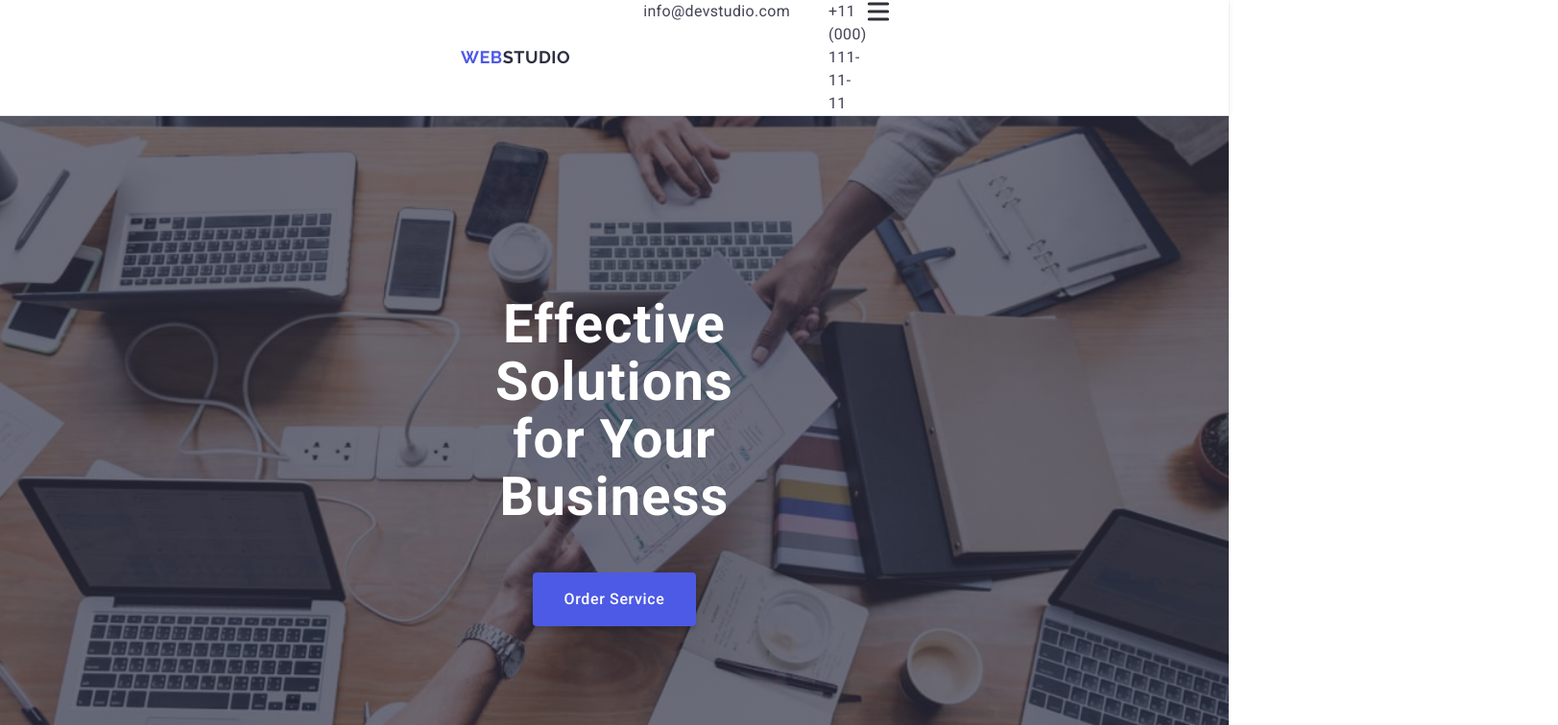
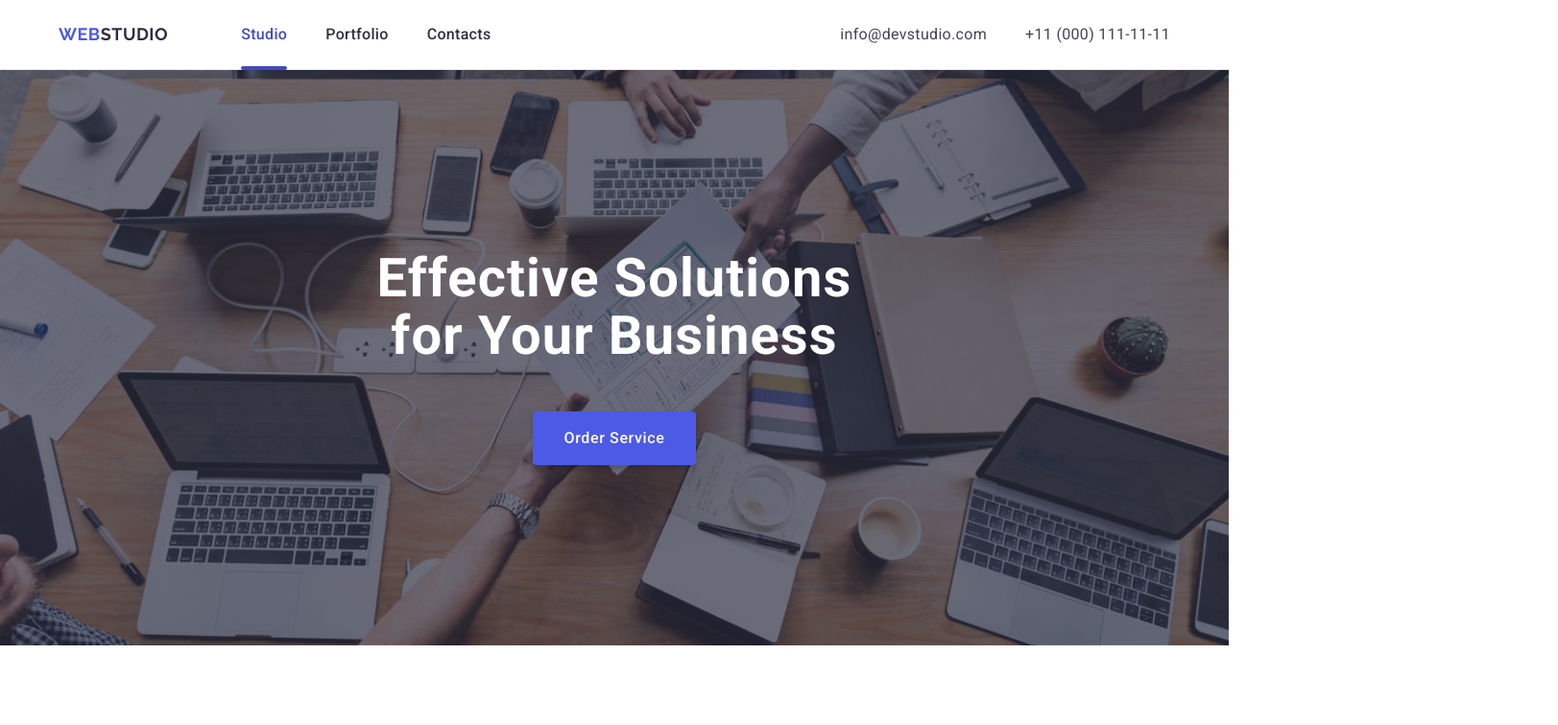
Before and after one commit to bt-Unialex/goit-markup-hw-06, a plain HTML site: page index.html in a window 1280 px wide. Shown: the top 756 px of the page at 96% size, 1623 px wide, since content can reach past the window. Drawn offline with nearby package versions, Linux system fonts and the light colour scheme.

Commit message:
Oops removed

```diff
--- a/css/styles.css
+++ b/css/styles.css
@@ -643,7 +643,7 @@ footer .logo-secondpart {
   }
 
   .container {
-    width: 1158px;
+    max-width: 1158px;
     padding-left: 15px;
     padding-right: 15px;
   }
@@ -657,13 +657,17 @@ footer .logo-secondpart {
     margin-right: 76px;
   }
 
+  .header-burger {
+    display: none;
+  }
+
   .header-nav,
   .header-addres {
     display: flex;
     align-items: center;
   }
 
-  .nav-menu,
+  .header-nav .nav-menu,
   .addres-menu {
     display: flex;
     gap: 40px;
```
